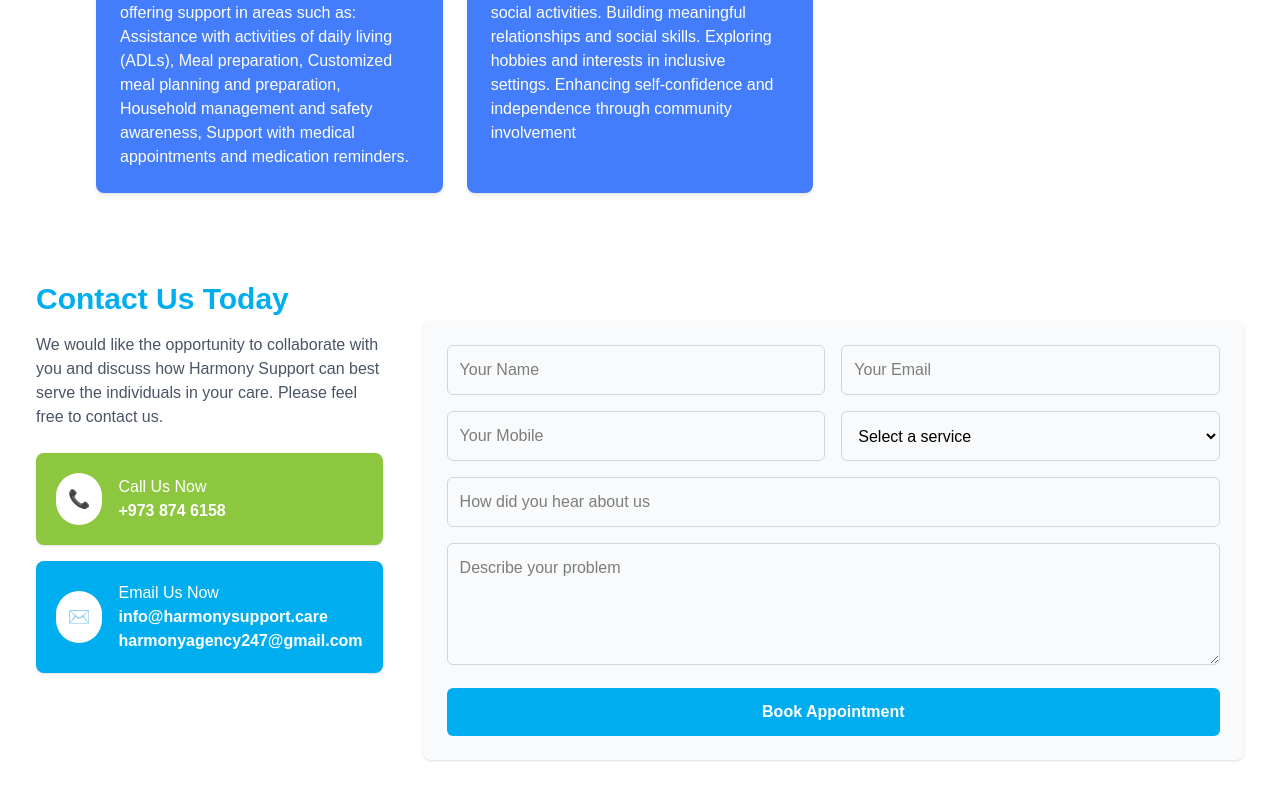
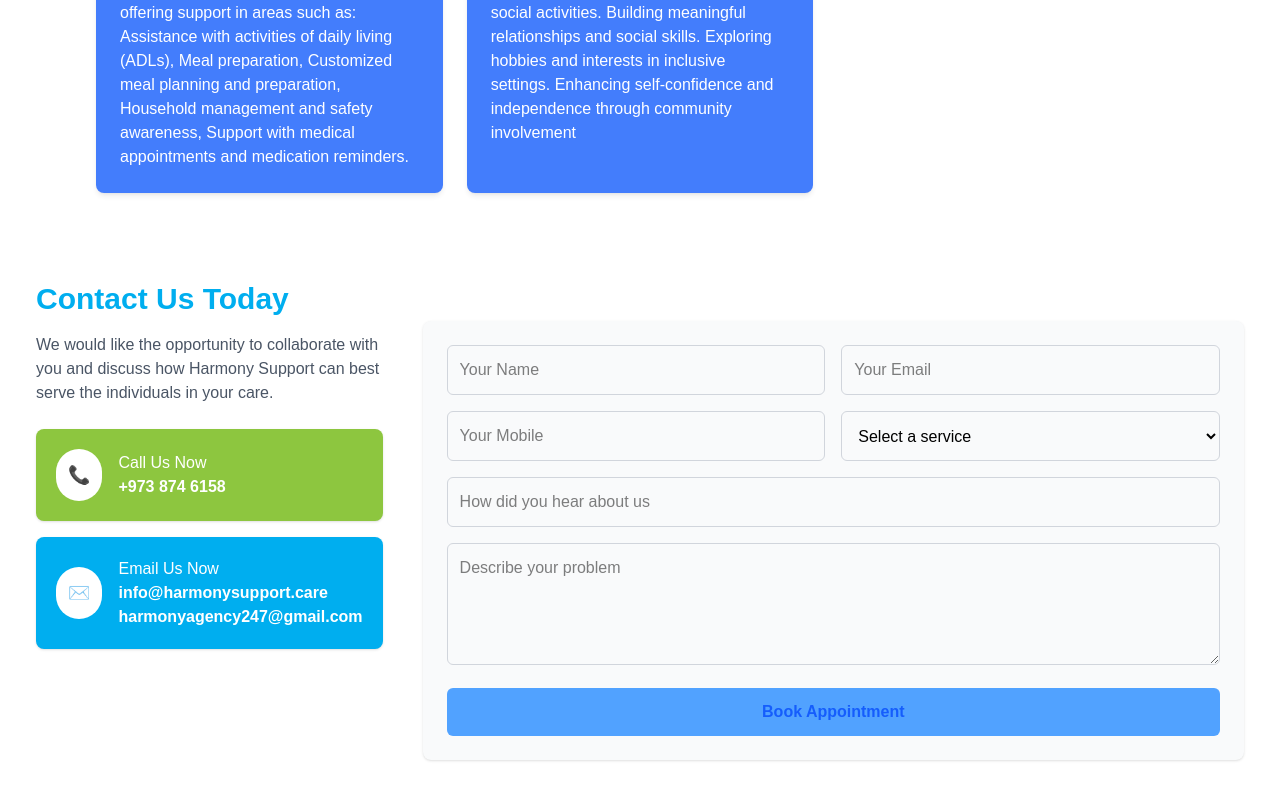
Before and after one commit to kenny5144/kkk, a Next.js app: page / in a window 1280 px wide. Shown: the part 2883-3683 px from the top of the page. Built offline with nearby package versions, Linux system fonts and the light colour scheme.

Commit message:
pusing k

```diff
--- a/app/component/Apointment.jsx
+++ b/app/component/Apointment.jsx
@@ -1,19 +1,46 @@
-import React from 'react';
+"use client"
+import React, { useState } from 'react';
 
 const Apointment = () => {
+  const [submitted, setSubmitted] = useState(false);
+  const [loading, setLoading] = useState(false);
+
+  const handleSubmit = async (e) => {
+    e.preventDefault();
+    setLoading(true);
+
+    const form = e.target;
+    const formData = new FormData(form);
+
+    const res = await fetch("https://formsubmit.co/ajax/info@harmonysupport.care", {
+      method: "POST",
+      headers: {
+        Accept: "application/json",
+      },
+      body: formData,
+    });
+
+    if (res.ok) {
+      setSubmitted(true);
+      form.reset();
+    } else {
+      alert("Something went wrong. Please try again.");
+    }
+
+    setLoading(false);
+  };
+
   return (
-    <div id='contact' className="bg-white p-9 lg:flex py-10 gap-10 items-start">
-      {/* Left Content */}
+    <div id="contact" className="bg-white p-9 lg:flex py-10 gap-10 items-start">
+      {/* Left Side */}
       <div className="lg:w-1/3">
         <h2 className="text-3xl font-bold text-[#00AEEF] mb-4">Contact Us Today</h2>
         <p className="text-gray-600 mb-6">
-          We would like the opportunity to collaborate with you and discuss how Harmony Support can best serve the individuals in your care. Please feel free to contact us.
+          We would like the opportunity to collaborate with you and discuss how Harmony Support can best serve the individuals in your care.
         </p>
 
         <div className="bg-[#8DC63F] p-5 rounded-lg mb-4 flex items-center gap-4 text-white shadow">
-          <div className="bg-white text-[#8DC63F] p-3 rounded-full text-lg">
-            📞
-          </div>
+          <div className="bg-white text-[#8DC63F] p-3 rounded-full text-lg">📞</div>
           <div>
             <p>Call Us Now</p>
             <p className="font-bold">+973 874 6158</p>
@@ -21,37 +48,47 @@
         </div>
 
         <div className="bg-[#00AEEF] p-5 rounded-lg flex items-center gap-4 text-white shadow">
-          <div className="bg-white text-[#00AEEF] p-3 rounded-full text-lg">
-            ✉️
-          </div>
+          <div className="bg-white text-[#00AEEF] p-3 rounded-full text-lg">✉️</div>
           <div>
             <p>Email Us Now</p>
-            <p className="font-bold">info@harmonysupport.care </p>
-            <p className="font-bold">harmonyagency247@gmail.com </p>
+            <p className="font-bold">info@harmonysupport.care</p>
+            <p className="font-bold">harmonyagency247@gmail.com</p>
           </div>
         </div>
       </div>
 
-      {/* Right Form */}
+      {/* Right Side Form */}
       <div className="lg:w-5/6 bg-gray-50 mt-10 p-6 rounded-lg shadow">
-        <form className="text-black space-y-4">
+        {submitted ? (
+          <div className="bg-green-100 text-green-700 p-4 rounded-md text-center font-medium">
+            🎉 Message sent successfully! We'll be in touch soon.
+          </div>
+        ) : (
+          <form onSubmit={handleSubmit} className="text-black space-y-4">
+            <input type="hidden" name="_captcha" value="false" />
             <div className="grid md:grid-cols-2 gap-4">
-            <input type="text" placeholder="Your Name" className="p-3 w-full rounded-md border border-gray-300" />
-            <input type="email" placeholder="Your Email" className="p-3 w-full rounded-md border border-gray-300" />
-            <input type="tel" placeholder="Your Mobile" className="p-3 w-full rounded-md border border-gray-300" />
-            <select className="p-3 w-full rounded-md border border-gray-300">
-              <option>Select a service</option>
+              <input type="text" name="name" placeholder="Your Name" required className="p-3 w-full rounded-md border border-gray-300" />
+              <input type="email" name="email" placeholder="Your Email" required className="p-3 w-full rounded-md border border-gray-300" />
+              <input type="tel" name="mobile" placeholder="Your Mobile" className="p-3 w-full rounded-md border border-gray-300" />
+              <select name="service" required className="p-3 w-full rounded-md border border-gray-300">
+                <option value="">Select a service</option>
                 <option value="community">Community-Based Support</option>
                 <option value="respite">Respite Care</option>
                 <option value="live-in">Live-In Home Care</option>
               </select>
             </div>
-          <input type="text" placeholder="How did you hear about us" className="p-3 w-full rounded-md border border-gray-300" />
-          <textarea rows="4" placeholder="Describe your problem" className="p-3 w-full rounded-md border border-gray-300"></textarea>
-          <button type="submit" className="bg-[#00AEEF] text-white w-full p-3 rounded-md font-semibold hover:bg-[#0095cc] transition">
-            Book Appointment
+            <input type="text" name="referral" placeholder="How did you hear about us" className="p-3 w-full rounded-md border border-gray-300" />
+            <textarea name="message" rows="4" placeholder="Describe your problem" className="p-3 w-full rounded-md border border-gray-300"></textarea>
+
+            <button
+              type="submit"
+              disabled={loading}
+              className="bg-blue-400 text-blue-600 w-full p-3 rounded-md font-semibold hover:bg-[#0095cc] transition"
+            >
+              {loading ? "Sending..." : "Book Appointment"}
             </button>
           </form>
+        )}
       </div>
     </div>
   );
```
Lines whose indentation alone changed are shown as unchanged.
